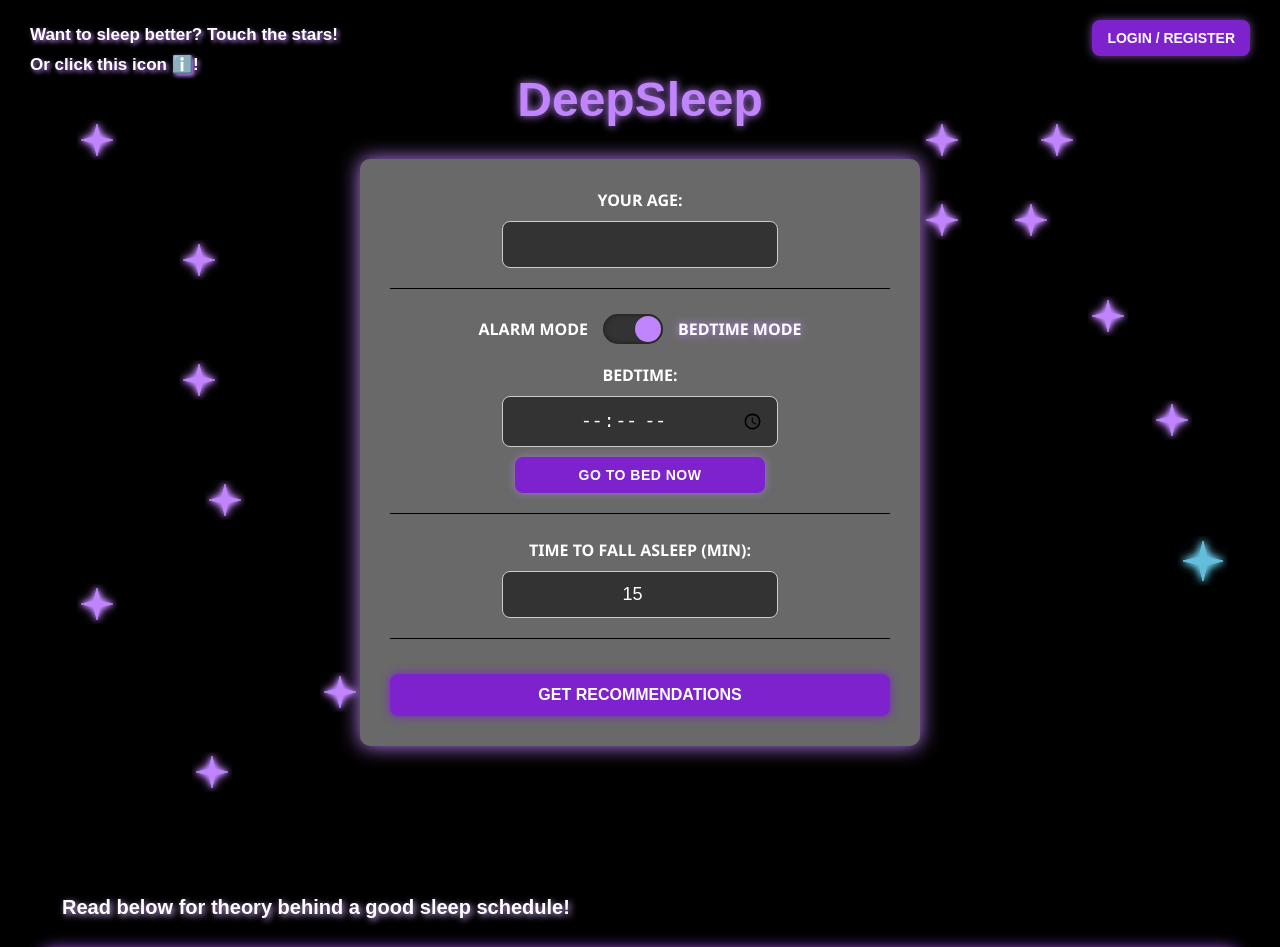
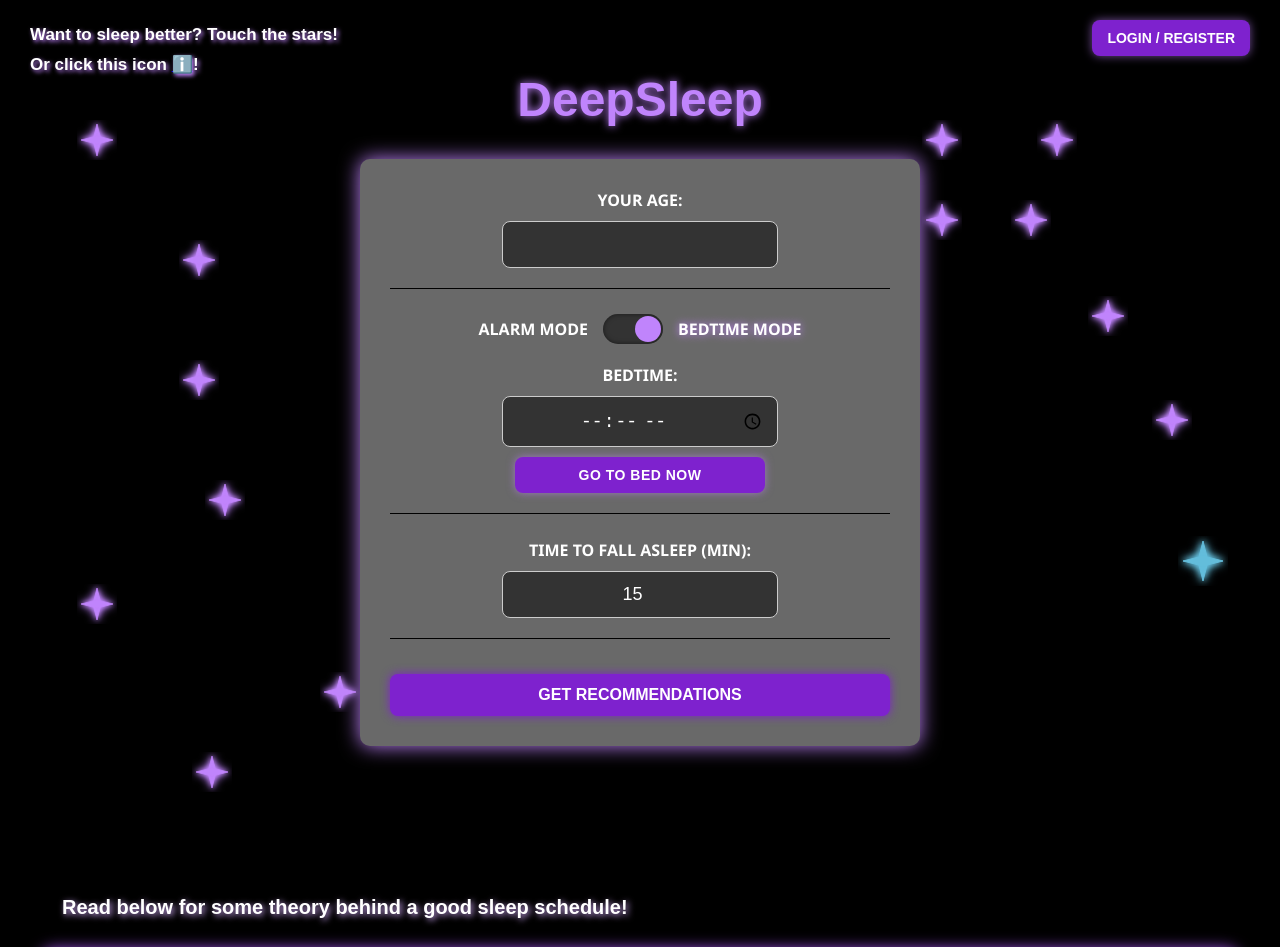
Before and after one commit to X-baia/Software_Eng, a React (Create React App) app in the folder client/: page / in a window 1280 px wide. Shown: the top 947 px of the page. Built offline with nearby package versions, Linux system fonts and the light colour scheme; no server answers.

Commit message:
finishing touches

```diff
--- a/client/src/components/SleepTracker.js
+++ b/client/src/components/SleepTracker.js
@@ -764,7 +764,7 @@ function SleepTracker() {
 
 
 
-  <div className="background-stars">
+
     <div>
     <TipsStar tip = "limit caffeine in the afternoon!" left = "6%" top = "15%"></TipsStar>
     <TipsStar tip = "try to not use your devices 1 hour before bed" left = "14%" top = "30%"></TipsStar>
@@ -789,11 +789,11 @@ function SleepTracker() {
       </svg>
       <div class = "polar-tip">follow your sleep cycles! </div>
     </div>
-  </div>
+
 
 
   <h2 id = "tips-section" class = "title">
-    Read below for theory behind a good sleep schedule!
+    Read below for some theory behind a good sleep schedule!
   </h2>
 
 
--- a/client/src/css/App.css
+++ b/client/src/css/App.css
@@ -153,13 +153,12 @@
   transform: translateX(-50%);
 }
 
-/*stars*/
+/*stars, positioned as the ursa major and ursa minor*/
 .star-container {
   position: absolute;
   cursor: pointer;
   top: 110px;
   left: 170px;
-  z-index: 0;
 }
 
 .glow-star {
@@ -225,7 +224,6 @@
   width: 50px;
   height: 50px;
   cursor: pointer;
-  z-index: 0;
 }
 
 .polar-tip{
@@ -250,6 +248,7 @@
 .polar-star:hover .polar-tip {
   opacity: 1;
 }
+
 
 
 @media (max-width: 480px) {
@@ -327,7 +326,7 @@
   padding-top: 20px;
   overflow-x: scroll;             /* Enable horizontal scrolling */
   scrollbar-width: thin;
-  scrollbar-color: white transparent;
+  scrollbar-color: rgba(255, 255, 255, 0.716) transparent;
   padding-bottom: 10px;
   -webkit-overflow-scrolling: touch;
 }
--- a/client/src/css/SleepTracker.css
+++ b/client/src/css/SleepTracker.css
@@ -8,7 +8,6 @@
   box-shadow: 0 0 20px #c084fc;
   font-family:'Segoe UI', Tahoma, Geneva, Verdana, sans-serif;
   color: white;
-  z-index: 50;
 }
 
 .age-block{
```
Also changed, not shown: 1 other file (tests, documents, lock files or other folders).
